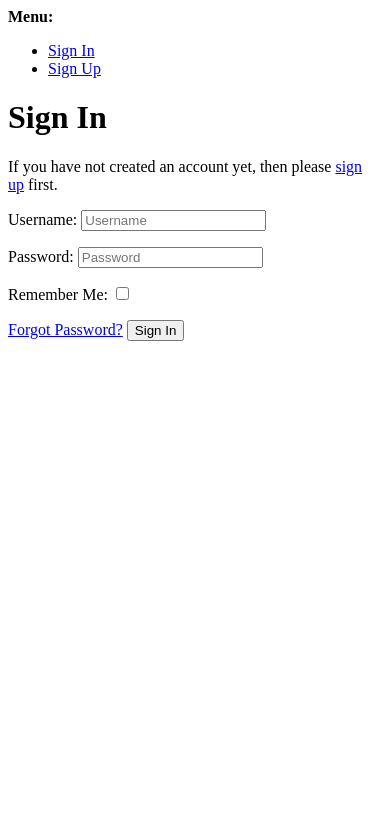
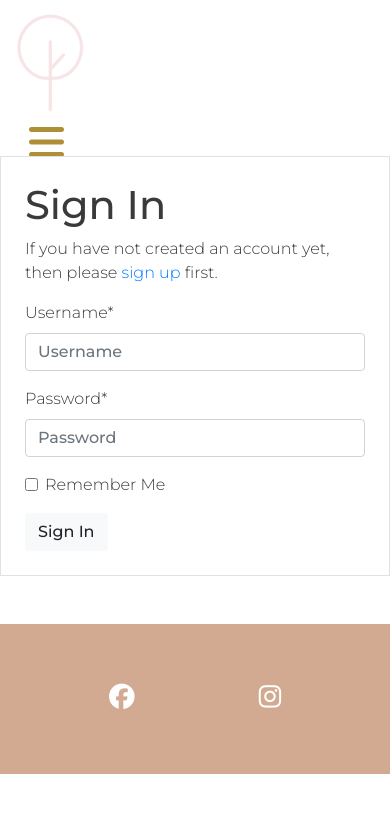
Before and after one commit to AngelicaGuimaraes/P4_magnolia_tree_blog, a Django app: page /accounts/login/ in a window 390 px wide. Shown: the top 816 px of the page. Before the commit the page ends 341 px from the top, so only its background shows below. Run offline with Django 3.2, Linux system fonts and the light colour scheme; some libraries are stand-ins or nearby versions.

Commit message:
update html on login template

```diff
--- a/static/css/style.css
+++ b/static/css/style.css
@@ -106,8 +106,12 @@ footer {
 /* Classes hero image css */
 
 .jumbotron-classes {
+    background-image: url("/static/images/classes-hero-image-1920.png");
+    background-position: center;
+    background-repeat: no-repeat;
+    background-size: cover;
     margin-top: 0;
-    height: auto;
+    height: 70vh;
     width: 100%;
     overflow: hidden;
     position: relative;
--- a/templates/account/login.html
+++ b/templates/account/login.html
@@ -1,46 +1,26 @@
-{% extends "account/base.html" %}
-
+{% extends "base.html" %}
 {% load i18n %}
 {% load account socialaccount %}
 
 {% block head_title %}{% trans "Sign In" %}{% endblock %}
-
+{% load crispy_forms_tags %}
 {% block content %}
 
+<div class="container mb-5">
+  <div class="row justify-content-center mt-5">
+      <div class="col-md-8 col-sm-12 border p-4">
         <h1>{% trans "Sign In" %}</h1>
-
-{% get_providers as socialaccount_providers %}
-
-{% if socialaccount_providers %}
-<p>{% blocktrans with site.name as site_name %}Please sign in with one
-of your existing third party accounts. Or, <a href="{{ signup_url }}">sign up</a>
-for a {{ site_name }} account and sign in below:{% endblocktrans %}</p>
-
-<div class="socialaccount_ballot">
-
-  <ul class="socialaccount_providers">
-    {% include "socialaccount/snippets/provider_list.html" with process="login" %}
-  </ul>
-
-  <div class="login-or">{% trans 'or' %}</div>
-
-</div>
-
-{% include "socialaccount/snippets/login_extra.html" %}
-
-{% else %}
-<p>{% blocktrans %}If you have not created an account yet, then please
-<a href="{{ signup_url }}">sign up</a> first.{% endblocktrans %}</p>
-{% endif %}
-
+        <p>{% blocktrans %}If you have not created an account yet, then please <a href="{{ signup_url }}">sign up</a> first.{% endblocktrans %}</p>
         <form class="login" method="POST" action="{% url 'account_login' %}">
         {% csrf_token %}
-  {{ form.as_p }}
+        {{ form | crispy | safe }}
         {% if redirect_field_value %}
         <input type="hidden" name="{{ redirect_field_name }}" value="{{ redirect_field_value }}" />
         {% endif %}
-  <a class="button secondaryAction" href="{% url 'account_reset_password' %}">{% trans "Forgot Password?" %}</a>
-  <button class="primaryAction" type="submit">{% trans "Sign In" %}</button>
+        <button class="btn btn-light" type="submit">{% trans "Sign In" %}</button>
         </form>
+      </div>
+  </div>
+</div>
 
 {% endblock %}
--- a/templates/classes.html
+++ b/templates/classes.html
@@ -2,14 +2,11 @@
 {% block content %}
 {% load static %}
 <div class="jumbotron jumbotron-classes jumbotron-fluid">
-    <img id="classes-hero-image" src="/static/images/classes-hero-image-1920.png"
-        alt="Images of women practicing yoga">
+    <img id="classes-hero-image">
 </div>
-
 
 <!-- about our classes section -->
 
-<section id="about-our-classes">
 <div class="choose-your-class">
     <h1>Our Classes</h1>
     <h2>Choose the one that better fits you</h2>
@@ -31,7 +28,6 @@
         very welcoming environment, work their bodies and minds, and also enjoy, afterwards, all the benefits
         that yoga and meditation bring to them.</p>
 </div>
-</section>
 
 <!-- time table section -->
 
```
Lines whose indentation alone changed are shown as unchanged.
